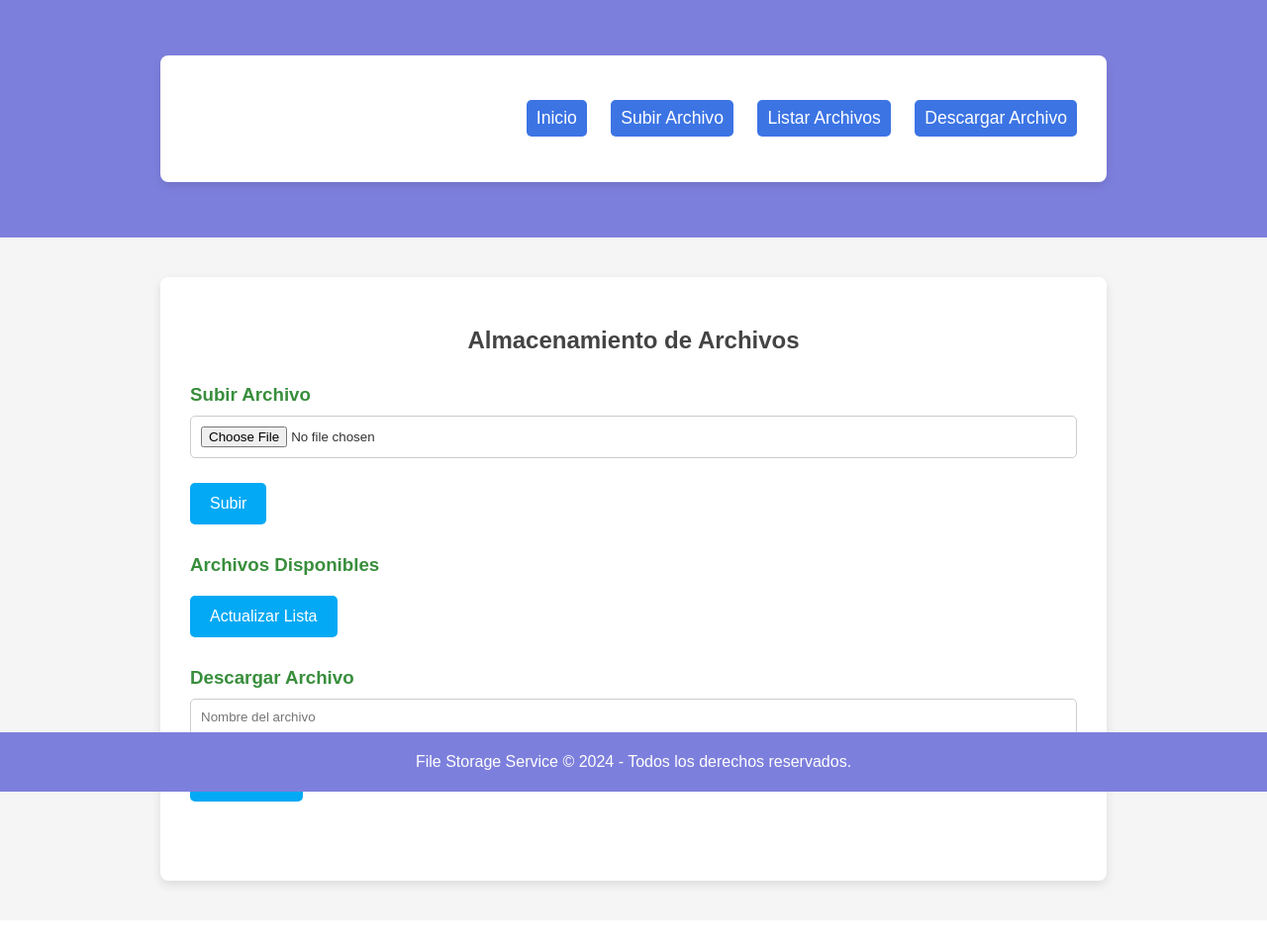
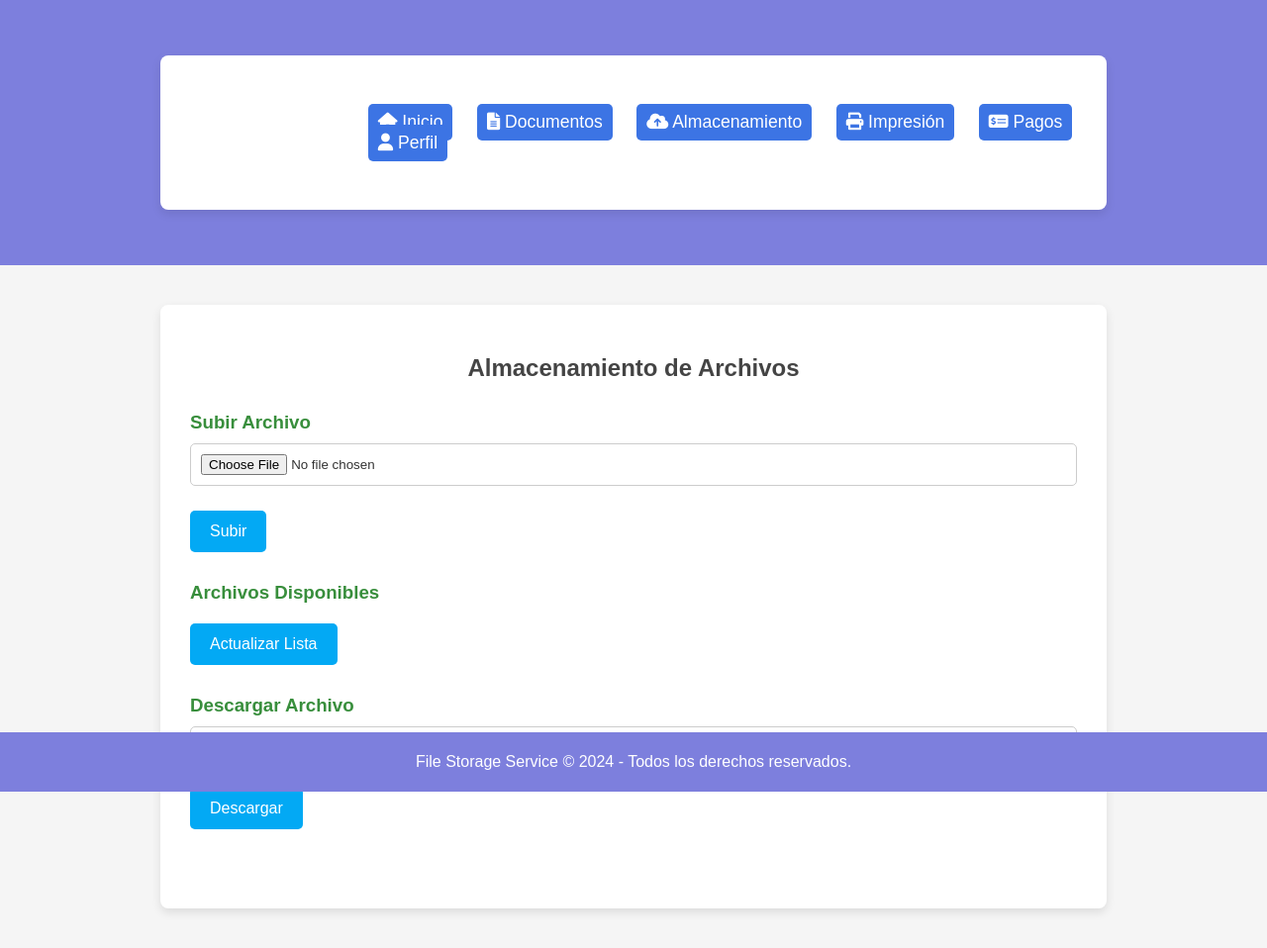
Before and after one commit to Serghio07/Todo-en-uno, a Flask app: template templates/Almacen/indexAlmacen.html in a window 1280 px wide. Shown: the whole page at 99% size. Before the commit the page ends 900 px from the top, so only its background shows below. Run offline with Flask 3, Linux system fonts and the light colour scheme; the template is opened without the code that fills it, so the values that code supplies are empty.

Commit message:
Update indexAlmacen.html

```diff
--- a/templates/Almacen/indexAlmacen.html
+++ b/templates/Almacen/indexAlmacen.html
@@ -5,7 +5,7 @@
     <meta name="viewport" content="width=device-width, initial-scale=1.0">
     <title>File Storage Service</title>
     <link rel="stylesheet" href="styles.css">
-
+    <link rel="stylesheet" href="https://cdnjs.cloudflare.com/ajax/libs/font-awesome/6.0.0-beta3/css/all.min.css">
 </head>
 <body>
 
@@ -14,34 +14,33 @@
         <div class="container">
             <h1 class="logo">Storage Service</h1>
             <ul>
-                <li><a href="#">Inicio</a></li>
-                <li><a href="#">Subir Archivo</a></li>
-                <li><a href="#">Listar Archivos</a></li>
-                <li><a href="#">Descargar Archivo</a></li>
+                <li><a href="#home"><i class="fas fa-home"></i> Inicio</a></li>
+                <li><a href="#documents"><i class="fas fa-file-alt"></i> Documentos</a></li>
+                <li><a href="#storage"><i class="fas fa-cloud-upload-alt"></i> Almacenamiento</a></li>
+                <li><a href="#printing"><i class="fas fa-print"></i> Impresión</a></li>
+                <li><a href="#payments"><i class="fas fa-money-check-alt"></i> Pagos</a></li>
+                <li><a href="#profile"><i class="fas fa-user"></i> Perfil</a></li>
             </ul>
         </div>
     </nav>
 
     <!-- Contenido principal -->
     <div class="container">
-        <h2>Almacenamiento de Archivos</h2>
+        <h2 id="home">Almacenamiento de Archivos</h2>
 
-        <!-- Sección para subir archivos -->
-        <div class="upload-section">
+        <div class="card upload-section" id="storage">
             <h3>Subir Archivo</h3>
             <input type="file" id="file-input">
             <button onclick="uploadFile()">Subir</button>
         </div>
 
-        <!-- Sección para listar archivos -->
-        <div class="list-section">
+        <div class="card list-section" id="documents">
             <h3>Archivos Disponibles</h3>
             <button onclick="listFiles()">Actualizar Lista</button>
             <ul id="file-list"></ul>
         </div>
 
-        <!-- Sección para descargar archivos -->
-        <div class="download-section">
+        <div class="card download-section" id="printing">
             <h3>Descargar Archivo</h3>
             <input type="text" id="download-input" placeholder="Nombre del archivo">
             <button onclick="downloadFile()">Descargar</button>
```
